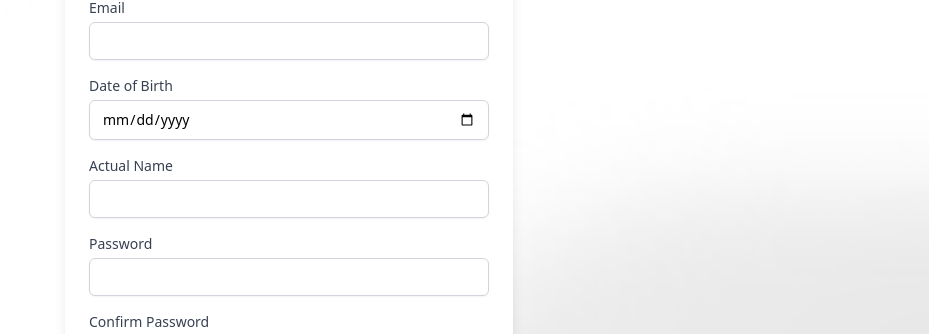
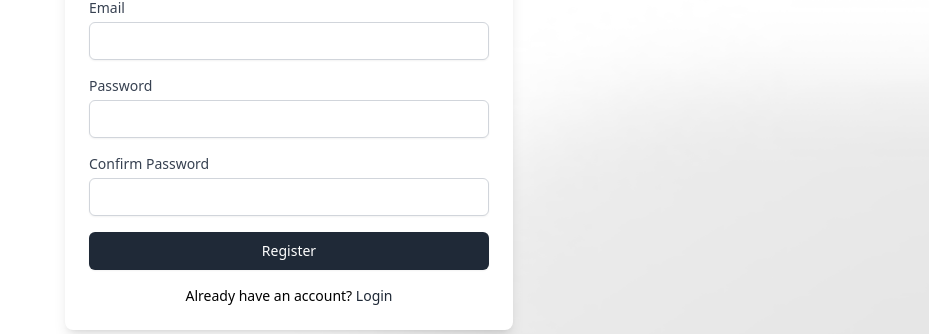
Before and after one commit to Joeljaison391/Blogz, a React (Vite) app: page /auth/register in a window 1280 px wide. Shown: the part 465-799 px from the top of the page, without its empty margins (351-1280 px from the left). Built offline with nearby package versions, Linux system fonts and the light colour scheme; a web font is replaced by a local one.

Commit message:
chore: Add axios configuration and update npm dependencies

```diff
--- a/package.json
+++ b/package.json
@@ -16,6 +16,7 @@
   "dependencies": {
     "@azure/storage-blob": "^12.18.0",
     "@types/react-router-dom": "^5.3.3",
+    "axios": "^1.7.2",
     "formik": "^2.4.6",
     "framer-motion": "^11.2.6",
     "quill": "^2.0.2",
--- a/src/App.tsx
+++ b/src/App.tsx
@@ -1,12 +1,13 @@
 
 import './App.css'
 import Routes from './Routes/ReactRoutes'
+import { AuthProvider } from './Context/AuthContext'
 
 function App() {
 
 
   return (
-      <><Routes/></>
+      <><AuthProvider><Routes/></AuthProvider></>
 
 
   )
--- /dev/null
+++ b/src/Context/AuthContext.tsx
@@ -0,0 +1,103 @@
+import React, { createContext, useState, useContext,  ReactNode } from 'react';
+import axiosInstance from '../axiosConfig';
+import { useNavigate } from 'react-router-dom';
+
+interface User {
+  username: string;
+  email: string;
+}
+
+
+interface AuthContextType {
+  user: User | null;
+  login: (userData: User) => void;
+  logout: () => void;
+  register: (userData: { username: string; email: string; password: string }) => Promise<void>;
+  loading: boolean;
+  testBackend: () => void;
+}
+
+
+const AuthContext = createContext<AuthContextType | undefined>(undefined);
+
+
+interface AuthProviderProps {
+  children: ReactNode;
+}
+
+
+export const AuthProvider: React.FC<AuthProviderProps> = ({ children }) => {
+  const [user, setUser] = useState<User | null>(null);
+  const [loading, setLoading] = useState(true);
+  const navigate = useNavigate();
+
+
+
+
+
+
+
+  const login = async (userData: User) => {
+    try {
+      const response = await axiosInstance.post('/auth/login', userData);
+      setUser(response.data);
+      localStorage.setItem('user', JSON.stringify(response.data));
+    } catch (error) {
+      console.error('Error logging in:', error);
+    }
+  };
+
+  const logout = async () => {
+    try {
+      await axiosInstance.post('/auth/logout');
+      setUser(null);
+      localStorage.removeItem('user');
+    } catch (error) {
+      console.error('Error logging out:', error);
+    }
+  };
+
+  const register = async (userData: { username: string; email: string; password: string; }) => {
+    try {
+
+      const response = await axiosInstance.post('/v2/auth/user/register', userData);
+      console.log(response);
+      if(response.status === 201){
+        console.log('User registered successfully');
+        setUser(response.data);
+        localStorage.setItem('user', JSON.stringify(response.data));
+        navigate('/dashboard');
+      }
+
+    } catch (error) {
+      console.error('Error registering:', error);
+      throw error;
+    }
+  };
+
+  const testBackend = async () => {
+    try {
+      console.log('Testing backend');
+      const response = await axiosInstance.get('/test/heatlh');
+      console.log(response.data);
+    } catch (error) {
+      console.error('Error testing backend:', error);
+    }
+  }
+
+  return (
+    <AuthContext.Provider value={{ user, login, logout, register,
+    loading , testBackend }}>
+      {children}
+    </AuthContext.Provider>
+  );
+};
+
+
+export const useAuth = (): AuthContextType => {
+  const context = useContext(AuthContext);
+  if (context === undefined) {
+    throw new Error('useAuth must be used within an AuthProvider');
+  }
+  return context;
+};
--- /dev/null
+++ b/src/axiosConfig.ts
@@ -0,0 +1,7 @@
+import axios from 'axios';
+
+const axiosInstance = axios.create({
+  baseURL: 'http://localhost:5000/api',
+});
+
+export default axiosInstance;
--- a/src/pages/Auth/Register.tsx
+++ b/src/pages/Auth/Register.tsx
@@ -6,8 +6,20 @@ import AUTHGRAD from "../../assets/AuthPages/AUTH-GRAD.jpg";
 import AuthButton from '../../ui/Buttons/AuthButton';
 import SocialLoginButtons from '../../ui/Buttons/SocialLoginButtons';
 import { Link } from 'react-router-dom';
+import { useAuth } from '../../Context/AuthContext';
 
 const Register = () => {
+  const { register } = useAuth();
+
+  const handleSubmit = async (values: { username: string; email: string; password: string; confirmPassword: string ;  }) => {
+    try {
+      await register(values);
+
+    } catch (error) {
+      console.error('Error registering:', error);
+    }
+  }
+
   return (
     <div className="min-h-screen w-full bg-white py-4 px-2 flex items-center justify-center relative">
       <motion.img
@@ -65,17 +77,15 @@ const Register = () => {
           <SocialLoginButtons />
 
           <Formik
-            initialValues={{ username: '', email: '', dob: '', actualName: '', password: '', confirmPassword: '' }}
+            initialValues={{ username: '', email: '', password: '', confirmPassword: '' }}
             validationSchema={Yup.object({
               username: Yup.string().required('Required'),
               email: Yup.string().email('Invalid email address').required('Required'),
-              dob: Yup.date().required('Required'),
-              actualName: Yup.string().required('Required'),
               password: Yup.string().min(6, 'Password must be at least 6 characters').required('Required'),
               confirmPassword: Yup.string().oneOf([Yup.ref('password'), undefined], 'Passwords must match').required('Required'),
             })}
             onSubmit={(values, { setSubmitting }) => {
-              console.log(values);
+              handleSubmit(values);
               setSubmitting(false);
             }}
           >
@@ -113,37 +123,6 @@ const Register = () => {
                 </div>
                 <div className="mb-4">
                   <label
-                    htmlFor="dob"
-                    className="block text-sm font-medium text-gray-700"
-                  >
-                    Date of Birth
-                  </label>
-                  <Field
-                    type="date"
-                    name="dob"
-                    id="dob"
-                    className="mt-1 block w-full px-3 py-2 border border-gray-300 rounded-md shadow-sm focus:outline-none focus:ring-gray-800 focus:border-gray-800 sm:text-sm"
-                  />
-                  <ErrorMessage name="dob" component="div" className="text-red-600 text-sm mt-1" />
-                </div>
-                <div className="mb-4">
-                  <label
-                    htmlFor="actualName"
-                    className="block text-sm font-medium text-gray-700"
-                  >
-                    Actual Name
-                  </label>
-                  <Field
-                    type="text"
-                    name="actualName"
-                    id="actualName"
-                    className="mt-1 block w-full px-3 py-2 border border-gray-300 rounded-md shadow-sm focus:
-                    outline-none focus:ring-gray-800 focus:border-gray-800 sm:text-sm"
-                    />
-                    <ErrorMessage name="actualName" component="div" className="text-red-600 text-sm mt-1" />
-                  </div>
-                  <div className="mb-4">
-                    <label
                     htmlFor="password"
                     className="block text-sm font-medium text-gray-700"
                   >
@@ -173,7 +152,7 @@ const Register = () => {
                   <ErrorMessage name="confirmPassword" component="div" className="text-red-600 text-sm mt-1" />
                 </div>
                 <div className="mb-4">
-                    <AuthButton type="submit" text="Register" disabled={isSubmitting} />
+                  <AuthButton  type="submit" text="Register" disabled={isSubmitting} />
                 </div>
                 <div className="text-center">
                   <p className="text-sm">
@@ -181,7 +160,6 @@ const Register = () => {
                     <Link to="/auth/login" className="font-medium text-gray-800 hover:text-gray-900">
                       Login
                     </Link>
-
                   </p>
                 </div>
               </Form>
```
Also changed, not shown: 1 other file (tests, documents, lock files or other folders). Lines whose indentation alone changed are shown as unchanged.
